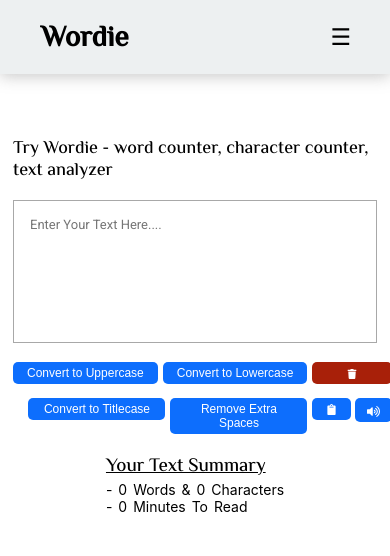
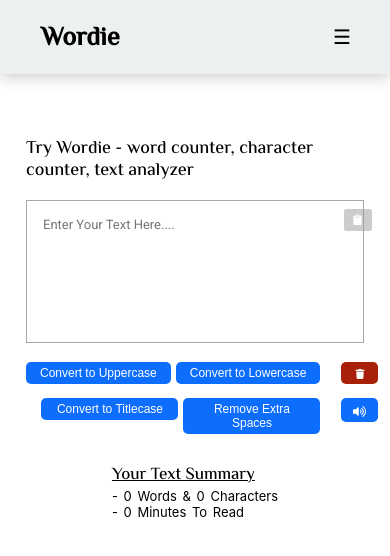
Before and after one commit to BasitKhan03/Wordie, a React (Create React App) app: page /#/ in a window 390 px wide. Shown: the top 556 px of the page. Built offline with nearby package versions, Linux system fonts and the light colour scheme; a web font is replaced by a local one.

Commit message:
New changes

```diff
--- a/src/components/About/About.js
+++ b/src/components/About/About.js
@@ -63,7 +63,7 @@ export default function About(props) {
       </div>
 
       <div className={styles.row2}>
-        <button className={`${styles.Btn} ${props.mode ? styles.btnDarkMode : null}`}>{props.mode ? 'Light Mode' : 'Dark Mode'}</button>
+        <button className={`${styles.Btn} ${props.mode ? styles.btnDarkMode : null}`}>Connect</button>
       </div>
     </section>
   )
--- a/src/components/About/About.module.css
+++ b/src/components/About/About.module.css
@@ -2,7 +2,7 @@
 @import url('https://fonts.googleapis.com/css2?family=Roboto&display=swap');
 @import url('https://fonts.googleapis.com/css2?family=El+Messiri:wght@500&display=swap');
 
-*{
+* {
     padding: 0;
     margin: 0;
     box-sizing: border-box;
@@ -13,12 +13,12 @@
     width: 100vw;
 } */
 
-p{
+p {
     word-spacing: 2px;
     text-transform: capitalize;
 }
 
-.mainText{
+.mainText {
     color: black;
     font-family: 'El Messiri', sans-serif;
     font-weight: 500;
@@ -28,7 +28,7 @@ p{
     padding-top: 35px;
 }
 
-.subText{
+.subText {
     color: black;
     font-family: "Raleway", sans-serif;
     position: relative;
@@ -40,11 +40,11 @@ p{
     text-align: justify;
 }
 
-.subText2{
+.subText2 {
     margin-top: -20px;
 }
 
-.Btn{
+.Btn {
     font-family: 'Mukta Mahee', sans-serif;
     font-size: 15px;
     font-weight: 500;
@@ -54,34 +54,181 @@ p{
     border: none;
     border-radius: 5px;
     cursor: pointer;
-    transition:all 0.3s ease 0s;
+    transition: all 0.3s ease 0s;
     margin: 0 128px;
 }
 
-.Btn:hover{
+.Btn:hover {
     background-color: rgb(62, 64, 186);
     box-shadow: 0 0 4px rgb(83, 85, 227);
 }
 
-.row2{
+.row2 {
     margin-top: -8px;
 }
 
 /* #----| Dark Mode |----# */
 
-.bgDarkMode{
+.bgDarkMode {
     background-color: #121212;
 }
 
-.textDarkMode{
+.textDarkMode {
     color: #F2F2F2;
 }
 
-.headingDarkMode{
+.headingDarkMode {
     color: white;
 }
 
-.btnDarkMode{
+.btnDarkMode {
     background-color: rgb(96, 98, 225);
     color: #F2F2F2;
 }
+
+/* #----| Responsive Design |----# */
+
+@media only screen and (max-width: 875px) {
+    .mainText {
+        font-size: 29px;
+    }
+
+    .subText {
+        font-size: 16px;
+        margin: 20px 120px;
+    }
+
+    .Btn {
+        margin: 0 118px;
+        margin-top: 25px;
+        margin-bottom: 50px;
+    }
+}
+
+@media only screen and (max-width: 750px) {
+    .mainText {
+        font-size: 28px;
+    }
+
+    .subText {
+        font-size: 16px;
+        margin: 20px 100px;
+    }
+
+    .Btn {
+        margin: 0 98px;
+        margin-top: 25px;
+        margin-bottom: 50px;
+    }
+}
+
+@media only screen and (max-width: 650px) {
+    .mainText {
+        font-size: 27px;
+    }
+
+    .subText {
+        font-size: 15px;
+        margin: 20px 90px;
+    }
+
+    .Btn {
+        margin: 0 88px;
+        margin-top: 25px;
+        margin-bottom: 50px;
+    }
+}
+
+@media only screen and (max-width: 615px) {
+    .mainText {
+        font-size: 27px;
+    }
+
+    .subText {
+        font-size: 15px;
+        margin: 20px 80px;
+    }
+
+    .Btn {
+        margin: 0 78px;
+        margin-top: 25px;
+        margin-bottom: 50px;
+    }
+}
+
+@media only screen and (max-width: 580px) {
+    .mainText {
+        font-size: 27px;
+    }
+
+    .subText {
+        font-size: 15px;
+        margin: 20px 70px;
+    }
+
+    .Btn {
+        margin: 0 68px;
+        margin-top: 25px;
+        margin-bottom: 50px;
+    }
+}
+
+@media only screen and (max-width: 555px) {
+    .mainText {
+        font-size: 27px;
+        line-height: 45px;
+    }
+
+    .subText {
+        font-size: 15px;
+        margin: 20px 60px;
+        line-height: 1.3;
+    }
+
+    .Btn {
+        font-size: 14px;
+        margin: 0 58px;
+        margin-top: 25px;
+        margin-bottom: 50px;
+    }
+}
+
+@media only screen and (max-width: 450px) {
+    .mainText {
+        font-size: 25px;
+        line-height: 40px;
+    }
+
+    .subText {
+        font-size: 14px;
+        margin: 20px 50px;
+        line-height: 1.3;
+    }
+
+    .Btn {
+        font-size: 14px;
+        margin: 0 48px;
+        margin-top: 25px;
+        margin-bottom: 50px;
+    }
+}
+
+@media only screen and (max-width: 390px) {
+    .mainText {
+        font-size: 25px;
+        line-height: 40px;
+    }
+
+    .subText {
+        font-size: 14px;
+        margin: 20px 50px;
+        line-height: 1.3;
+    }
+
+    .Btn {
+        font-size: 14px;
+        margin: 0 48px;
+        margin-top: 25px;
+        margin-bottom: 50px;
+    }
+}
--- a/src/components/Alert/Alert.css
+++ b/src/components/Alert/Alert.css
@@ -142,3 +142,27 @@
     top: 2px;
     margin-right: 4px;
 }
+
+/* #----| Responsive Design |----# */
+
+@media only screen and (max-width: 615px) {
+    .alert {
+        font-size: 13px;
+        padding-top: 0.8rem;
+    }
+}
+
+@media only screen and (max-width: 425px) {
+    .alert {
+        font-size: 12px;
+        padding: 0.6rem 2.2rem;
+        padding-top: 0.6rem;
+    }
+
+    .alertIcon {
+        font-size: 13px;
+        position: relative;
+        top: 2px;
+        margin-right: 4px;
+    }
+}
--- a/src/components/Navbar/Navbar.css
+++ b/src/components/Navbar/Navbar.css
@@ -236,11 +236,11 @@ input[type=checkbox]:checked~.menuStyle {
         position: relative;
         top: 0px;
         left: -29px;
-        font-size: 16px;
+        font-size: 15px;
     }
 
     .menu li a {
-        font-size: 18px;
+        font-size: 17px;
     }
 
     .menu li:hover,
@@ -263,6 +263,61 @@ input[type=checkbox]:checked~.menuStyle {
     }
 
     .label {
-        margin: auto;
+        margin: 0px auto;
+        position: relative;
+        top: 28px;
+        left: 10px;
     }
 }
+
+@media only screen and (max-width: 425px) {
+    .logoHeading {
+        font-size: 27px;
+    }
+
+    .menu li a {
+        font-size: 16px;
+    }
+
+    .headerBtn {
+        font-size: 14px;
+    }
+
+    .menu {
+        gap: 0.30em;
+    }
+
+    .mode {
+        margin-right: 20px;
+    }
+
+    .hamburger {
+        font-size: 21px;
+    }
+}
+
+@media only screen and (max-width: 390px) {
+    .logoHeading {
+        font-size: 26px;
+    }
+
+    .menu li a {
+        font-size: 16px;
+    }
+
+    .headerBtn {
+        font-size: 14px;
+    }
+
+    .menu {
+        gap: 0.30em;
+    }
+
+    .mode {
+        margin-right: 20px;
+    }
+
+    .hamburger {
+        font-size: 20px;
+    }
+}
--- a/src/components/Textbox/Textbox.css
+++ b/src/components/Textbox/Textbox.css
@@ -1,37 +1,37 @@
 @import url('https://fonts.googleapis.com/css2?family=El+Messiri:wght@500&display=swap');
 @import url('https://fonts.googleapis.com/css2?family=Roboto&display=swap');
 
-*{
+* {
     padding: 0;
     margin: 0;
     box-sizing: border-box;
 }
 
-.textbox{
+.textbox {
     margin-top: 40px;
 }
 
-.container{
+.container {
     width: 100%;
     display: flex;
 }
 
-.box{
+.box {
     margin: auto;
 }
 
-.textbox-Heading{
+.textbox-Heading {
     font-family: 'El Messiri', sans-serif;
     font-weight: 500;
     font-size: 25px;
 }
 
-.headingDiv{
+.headingDiv {
     display: block;
     width: 100%;
 }
 
-textarea{
+textarea {
     resize: none;
     outline: none;
     border: 1px solid rgba(132, 132, 132, 0.7);
@@ -48,7 +48,7 @@ textarea:focus {
     box-shadow: 0 0 4px #719ECE;
 }
 
-.Btn{
+.Btn {
     font-family: 'Mukta Mahee', sans-serif;
     font-size: 15px;
     font-weight: 500;
@@ -62,56 +62,59 @@ textarea:focus {
     margin-top: 15px;
 }
 
-.Btn:hover{
+.Btn:hover {
     background-color: rgb(75, 78, 198);
     box-shadow: 0 0 4px rgb(83, 85, 227);
 }
 
-.lBtn, .resBtn, .tBtn{
+.lBtn,
+.resBtn,
+.tBtn {
     margin-left: 8px;
 }
 
-.clrBtn{
+.clrBtn {
     float: right;
     background-color: #a82009;
     margin-top: 10px;
 }
 
-.clrBtn:hover{
+.clrBtn:hover {
     background-color: #961d08;
     box-shadow: none;
 }
 
-.volBtn{
+.volBtn {
     float: right;
     margin: 10px;
 }
 
-.cpBtn{
+.cpBtn {
     float: right;
     margin-top: 10px;
     margin-right: 10px;
 }
 
-.volBtn:hover,.cpBtn:hover{
+.volBtn:hover,
+.cpBtn:hover {
     box-shadow: none;
 }
 
-.icon{
+.icon {
     position: relative;
     top: 3px;
 }
 
-.clrIcon{
+.clrIcon {
     font-size: 14px;
     top: 2px;
 }
 
-.clipIcon{
+.clipIcon {
     font-size: 15px;
 }
 
-.summary{
+.summary {
     margin-top: 45px;
     text-decoration: underline;
     font-size: 22px;
@@ -160,110 +163,110 @@ textarea:focus {
 /* #----| Responsive Design |----# */
 
 @media only screen and (max-width: 1070px) {
-    .textbox-Heading{
+    .textbox-Heading {
         font-size: 22px;
     }
 
-    .summary{
+    .summary {
         margin-top: 43px;
         font-size: 20px;
     }
 
-    .content{
+    .content {
         font-size: 15px;
     }
 
-    textarea{
+    textarea {
         width: 70em;
         height: 17em;
         font-size: 14px;
     }
 
-    .Btn{
+    .Btn {
         font-size: 14px;
     }
 
-    .clrIcon{
+    .clrIcon {
         font-size: 13px;
         top: 2px;
     }
 
-    .clipIcon{
+    .clipIcon {
         font-size: 14px;
         top: 2px;
     }
 }
 
 @media only screen and (max-width: 1000px) {
-    .textbox-Heading{
+    .textbox-Heading {
         font-size: 22px;
     }
 
-    .summary{
+    .summary {
         margin-top: 41px;
         font-size: 19px;
     }
 
-    .content{
+    .content {
         font-size: 14px;
     }
 
-    textarea{
+    textarea {
         width: 62em;
         height: 15em;
         font-size: 13px;
     }
 
-    .Btn{
+    .Btn {
         font-size: 14px;
     }
 
-    .clrIcon{
+    .clrIcon {
         font-size: 12px;
         top: 2px;
     }
 
-    .clipIcon{
+    .clipIcon {
         font-size: 13px;
         top: 2px;
     }
 }
 
 @media only screen and (max-width: 830px) {
-    .textbox-Heading{
+    .textbox-Heading {
         font-size: 22px;
     }
 
-    .summary{
+    .summary {
         margin-top: 47px;
         font-size: 19px;
     }
 
-    .content{
+    .content {
         font-size: 14px;
     }
 
-    textarea{
+    textarea {
         width: 55em;
         height: 15em;
         font-size: 13px;
     }
 
-    .Btn{
+    .Btn {
         font-size: 14px;
     }
 
-    .clrIcon{
+    .clrIcon {
         font-size: 12px;
         top: 1px;
     }
 
-    .clipIcon{
+    .clipIcon {
         font-size: 13px;
         top: 1px;
     }
 
-    .tBtn{
+    .tBtn {
         position: absolute;
         top: 419px;
         width: 155px;
@@ -272,40 +275,40 @@ textarea:focus {
 }
 
 @media only screen and (max-width: 750px) {
-    .textbox-Heading{
+    .textbox-Heading {
         font-size: 22px;
     }
 
-    .summary{
+    .summary {
         margin-top: 47px;
         font-size: 19px;
     }
 
-    .content{
+    .content {
         font-size: 14px;
     }
 
-    textarea{
+    textarea {
         width: 50em;
         height: 15em;
         font-size: 13px;
     }
 
-    .Btn{
+    .Btn {
         font-size: 14px;
     }
 
-    .clrIcon{
+    .clrIcon {
         font-size: 12px;
         top: 1px;
     }
 
-    .clipIcon{
+    .clipIcon {
         font-size: 13px;
         top: 1px;
     }
 
-    .tBtn{
+    .tBtn {
         position: absolute;
         top: 419px;
         width: 155px;
@@ -314,47 +317,47 @@ textarea:focus {
 }
 
 @media only screen and (max-width: 685px) {
-    .textbox-Heading{
+    .textbox-Heading {
         font-size: 22px;
     }
 
-    .summary{
+    .summary {
         margin-top: 68px;
         font-size: 19px;
     }
 
-    .content{
+    .content {
         font-size: 14px;
     }
 
-    textarea{
+    textarea {
         width: 45em;
         height: 15em;
         font-size: 13px;
     }
 
-    .Btn{
+    .Btn {
         font-size: 14px;
     }
 
-    .clrIcon{
+    .clrIcon {
         font-size: 12px;
         top: 1px;
     }
 
-    .clipIcon{
+    .clipIcon {
         font-size: 13px;
         top: 1px;
     }
 
-    .tBtn{
+    .tBtn {
         position: absolute;
         top: 419px;
         width: 155px;
         margin-left: -318px;
     }
 
-    .resBtn{
+    .resBtn {
         position: absolute;
         top: 419px;
         margin-left: -154px;
@@ -363,47 +366,47 @@ textarea:focus {
 }
 
 @media only screen and (max-width: 615px) {
-    .textbox-Heading{
+    .textbox-Heading {
         font-size: 21px;
     }
 
-    .summary{
+    .summary {
         margin-top: 68px;
         font-size: 19px;
     }
 
-    .content{
+    .content {
         font-size: 14px;
     }
 
-    textarea{
+    textarea {
         width: 42em;
         height: 14em;
         font-size: 13px;
     }
 
-    .Btn{
+    .Btn {
         font-size: 13px;
     }
 
-    .clrIcon{
+    .clrIcon {
         font-size: 12px;
         top: 2px;
     }
 
-    .clipIcon{
+    .clipIcon {
         font-size: 13px;
         top: 2px;
     }
 
-    .tBtn{
+    .tBtn {
         position: absolute;
         top: 404px;
         width: 147px;
         margin-left: -300px;
     }
 
-    .resBtn{
+    .resBtn {
         position: absolute;
         top: 404px;
         margin-left: -146px;
@@ -412,47 +415,47 @@ textarea:focus {
 }
 
 @media only screen and (max-width: 580px) {
-    .textbox-Heading{
+    .textbox-Heading {
         font-size: 20px;
     }
 
-    .summary{
+    .summary {
         margin-top: 68px;
         font-size: 19px;
     }
 
-    .content{
+    .content {
         font-size: 14px;
     }
 
-    textarea{
+    textarea {
         width: 40em;
         height: 13em;
         font-size: 13px;
     }
 
-    .Btn{
+    .Btn {
         font-size: 13px;
     }
 
-    .clrIcon{
+    .clrIcon {
         font-size: 12px;
         top: 2px;
     }
 
-    .clipIcon{
+    .clipIcon {
         font-size: 13px;
         top: 2px;
     }
 
-    .tBtn{
+    .tBtn {
         position: absolute;
         top: 390px;
         width: 147px;
         margin-left: -300px;
     }
 
-    .resBtn{
+    .resBtn {
         position: absolute;
         top: 390px;
         margin-left: -146px;
@@ -461,51 +464,51 @@ textarea:focus {
 }
 
 @media only screen and (max-width: 555px) {
-    .textbox-Heading{
+    .textbox-Heading {
         font-size: 19px;
     }
 
-    .summary{
+    .summary {
         margin-top: 68px;
         font-size: 19px;
     }
 
-    .content{
+    .content {
         font-size: 14px;
     }
 
-    textarea{
+    textarea {
         width: 38em;
         height: 13em;
         font-size: 13px;
     }
 
-    .Btn{
+    .Btn {
         font-size: 13px;
     }
 
-    .clrIcon{
+    .clrIcon {
         font-size: 11px;
         top: 2px;
     }
 
-    .clipIcon{
+    .clipIcon {
         font-size: 12px;
         top: 2px;
     }
 
-    .volIcon{
+    .volIcon {
         font-size: 13px;
     }
 
-    .tBtn{
+    .tBtn {
         position: absolute;
         top: 386px;
         width: 147px;
         margin-left: -300px;
     }
 
-    .resBtn{
+    .resBtn {
         position: absolute;
         top: 386px;
         margin-left: -146px;
@@ -514,51 +517,51 @@ textarea:focus {
 }
 
 @media only screen and (max-width: 515px) {
-    .textbox-Heading{
+    .textbox-Heading {
         font-size: 18px;
     }
 
-    .summary{
+    .summary {
         margin-top: 68px;
         font-size: 19px;
     }
 
-    .content{
+    .content {
         font-size: 14px;
     }
 
-    textarea{
+    textarea {
         width: 35em;
         height: 13em;
         font-size: 13px;
     }
 
-    .Btn{
+    .Btn {
         font-size: 13px;
     }
 
-    .clrIcon{
+    .clrIcon {
         font-size: 11px;
         top: 2px;
     }
 
-    .clipIcon{
+    .clipIcon {
         font-size: 12px;
         top: 2px;
     }
 
-    .volIcon{
+    .volIcon {
         font-size: 13px;
     }
 
-    .tBtn{
+    .tBtn {
         position: absolute;
         top: 386px;
         width: 147px;
         margin-left: -300px;
     }
 
-    .resBtn{
+    .resBtn {
         position: absolute;
         top: 386px;
         margin-left: -146px;
@@ -567,11 +570,7 @@ textarea:focus {
 }
 
 @media only screen and (max-width: 480px) {
-    .textbox-Heading{
-        font-size: 19px;
-    }
-
-    .textbox-Heading1{
+    .textbox-Heading1 {
         font-size: 18px;
         width: 90%;
         line-height: 1.2;
@@ -579,67 +578,67 @@ textarea:focus {
         margin-right: -100px;
     }
 
-    .summary{
+    .summary {
         margin-top: 68px;
-        font-size: 19px;
+        font-size: 17px;
     }
 
-    .content{
-        font-size: 14px;
+    .content {
+        font-size: 13px;
     }
 
-    textarea{
+    textarea {
         width: 32em;
         height: 13em;
         font-size: 13px;
     }
 
-    .Btn{
+    .Btn {
         font-size: 13px;
     }
 
-    .clrIcon{
+    .clrIcon {
         font-size: 11px;
         top: 2px;
     }
 
-    .clipIcon{
+    .clipIcon {
         font-size: 12px;
         top: 2px;
     }
 
-    .volIcon{
+    .volIcon {
         font-size: 13px;
     }
 
-    .tBtn{
+    .tBtn {
         position: absolute;
         top: 408px;
         width: 147px;
         margin-left: -300px;
     }
 
-    .resBtn{
+    .resBtn {
         position: absolute;
         top: 408px;
         margin-left: -146px;
         width: 146px;
     }
 
-    .clrBtn{
+    .clrBtn {
         position: absolute;
         top: 378px;
         margin-left: 30px;
         width: 86px;
     }
 
-    .volBtn{
+    .volBtn {
         position: absolute;
         top: 413px;
         margin-left: 75px;
     }
 
-    .cpBtn{
+    .cpBtn {
         position: absolute;
         top: 413px;
         margin-left: 30px;
@@ -647,11 +646,7 @@ textarea:focus {
 }
 
 @media only screen and (max-width: 450px) {
-    .textbox-Heading{
-        font-size: 19px;
-    }
-
-    .textbox-Heading1{
+    .textbox-Heading1 {
         font-size: 18px;
         width: 99%;
         line-height: 1.2;
@@ -659,67 +654,67 @@ textarea:focus {
         margin-right: -100px;
     }
 
-    .summary{
+    .summary {
         margin-top: 68px;
-        font-size: 19px;
+        font-size: 17px;
     }
 
-    .content{
-        font-size: 14px;
+    .content {
+        font-size: 13px;
     }
 
-    textarea{
+    textarea {
         width: 30em;
         height: 11em;
         font-size: 13px;
     }
 
-    .Btn{
+    .Btn {
         font-size: 13px;
     }
 
-    .clrIcon{
+    .clrIcon {
         font-size: 11px;
         top: 2px;
     }
 
-    .clipIcon{
+    .clipIcon {
         font-size: 12px;
         top: 2px;
     }
 
-    .volIcon{
+    .volIcon {
         font-size: 13px;
     }
 
-    .tBtn{
+    .tBtn {
         position: absolute;
         top: 383px;
         width: 147px;
         margin-left: -300px;
     }
 
-    .resBtn{
+    .resBtn {
         position: absolute;
         top: 383px;
         margin-left: -146px;
         width: 146px;
     }
 
-    .clrBtn{
+    .clrBtn {
         position: absolute;
         top: 352px;
         margin-left: 8px;
         width: 84px;
     }
 
-    .volBtn{
+    .volBtn {
         position: absolute;
         top: 388px;
         margin-left: 52px;
     }
 
-    .cpBtn{
+    .cpBtn {
         position: absolute;
         top: 388px;
         margin-left: 8px;
@@ -727,11 +722,7 @@ textarea:focus {
 }
 
 @media only screen and (max-width: 425px) {
-    .textbox-Heading{
-        font-size: 19px;
-    }
-
-    .textbox-Heading1{
+    .textbox-Heading1 {
         font-size: 18px;
         width: 99%;
         line-height: 1.2;
@@ -739,75 +730,258 @@ textarea:focus {
         margin-right: -100px;
     }
 
-    .summary{
+    .summary {
         margin-top: 68px;
-        font-size: 19px;
+        font-size: 17px;
     }
 
-    .content{
-        font-size: 14px;
+    .content {
+        font-size: 13px;
     }
 
-    textarea{
+    textarea {
         width: 28em;
         height: 11em;
         font-size: 13px;
     }
 
-    .Btn{
+    .Btn {
         font-size: 12px;
     }
 
-    .clrIcon{
+    .clrIcon {
         font-size: 10px;
         top: 2px;
     }
 
-    .clipIcon{
+    .clipIcon {
         font-size: 11px;
         top: 2px;
     }
 
-    .volIcon{
+    .volIcon {
         font-size: 13px;
         left: -2px;
     }
 
-    .lBtn{
+    .lBtn {
         margin-left: 5px;
     }
 
-    .tBtn{
+    .tBtn {
         position: absolute;
         top: 383px;
         width: 137px;
         margin-left: -279px;
     }
 
-    .resBtn{
+    .resBtn {
         position: absolute;
         top: 383px;
         margin-left: -137px;
         width: 137px;
     }
 
-    .clrBtn{
+    .clrBtn {
         position: absolute;
         top: 352px;
         margin-left: 5px;
         width: 80px;
     }
 
-    .volBtn{
+    .volBtn {
         position: absolute;
         top: 388px;
         margin-left: 48px;
         width: 37px;
     }
 
-    .cpBtn{
+    .cpBtn {
         position: absolute;
         top: 388px;
         margin-left: 5px;
     }
 }
+
+@media only screen and (max-width: 390px) {
+    .textbox-Heading1 {
+        font-size: 18px;
+        width: 90%;
+        line-height: 1.2;
+        margin-bottom: 10px;
+        margin-right: -123px;
+    }
+
+    .summary {
+        margin-top: 78px;
+        font-size: 17px;
+    }
+
+    .content {
+        font-size: 13px;
+    }
+
+    textarea {
+        width: 26em;
+        height: 11em;
+        font-size: 13px;
+    }
+
+    .Btn {
+        font-size: 12px;
+    }
+
+    .clrIcon {
+        font-size: 10px;
+        top: 2px;
+    }
+
+    .clipIcon {
+        font-size: 11px;
+        top: 1px;
+        left: -6px;
+    }
+
+    .volIcon {
+        font-size: 13px;
+        left: -2px;
+    }
+
+    .tBtn {
+        position: absolute;
+        top: 383px;
+        width: 137px;
+        margin-left: -279px;
+    }
+
+    .resBtn {
+        position: absolute;
+        top: 383px;
+        margin-left: -137px;
+        width: 137px;
+    }
+
+    .clrBtn {
+        position: absolute;
+        top: 352px;
+        margin-left: 21px;
+        width: 37px;
+    }
+
+    .volBtn {
+        position: absolute;
+        top: 388px;
+        margin-left: 21px;
+        width: 37px;
+    }
+
+    .cpBtn {
+        position: absolute;
+        top: 199px;
+        margin-left: 24px;
+        width: 28px;
+        border-radius: 2px;
+        background-color: rgba(154, 154, 154, 0.5);
+    }
+
+    .cpBtn:hover {
+        background-color: gba(154, 154, 154, 0.7);
+        box-shadow: 0 0 4px rgba(132, 132, 132, 0.7);
+    }
+
+    textarea {
+        padding-right: 40px;
+    }
+}
+
+@media only screen and (max-width: 360px) {
+    .textbox-Heading1 {
+        font-size: 18px;
+        width: 90%;
+        line-height: 1.2;
+        margin-bottom: 10px;
+        margin-right: -200px;
+    }
+
+    .summary {
+        margin-top: 78px;
+        font-size: 17px;
+    }
+
+    .content {
+        font-size: 13px;
+    }
+
+    textarea {
+        width: 24em;
+        height: 11em;
+        font-size: 13px;
+    }
+
+    .Btn {
+        font-size: 12px;
+    }
+
+    .clrIcon {
+        font-size: 10px;
+        top: 2px;
+        left: -4px;
+    }
+
+    .clipIcon {
+        font-size: 11px;
+        top: 1px;
+        left: -6px;
+    }
+
+    .volIcon {
+        font-size: 12px;
+        left: -5px;
+    }
+
+    .tBtn {
+        position: absolute;
+        top: 383px;
+        width: 137px;
+        margin-left: -279px;
+    }
+
+    .resBtn {
+        position: absolute;
+        top: 383px;
+        margin-left: -137px;
+        width: 137px;
+    }
+
+    .clrBtn {
+        position: absolute;
+        top: 352px;
+        margin-left: 5px;
+        width: 30px;
+    }
+
+    .volBtn {
+        position: absolute;
+        top: 388px;
+        margin-left: 5px;
+        width: 30px;
+    }
+
+    .cpBtn {
+        position: absolute;
+        top: 199px;
+        margin-left: -2px;
+        width: 28px;
+        border-radius: 2px;
+        background-color: rgba(154, 154, 154, 0.5);
+    }
+
+    .cpBtn:hover {
+        background-color: gba(154, 154, 154, 0.7);
+        box-shadow: 0 0 4px rgba(132, 132, 132, 0.7);
+    }
+
+    textarea {
+        padding-right: 40px;
+    }
+}
--- a/src/components/Textbox/Textbox.js
+++ b/src/components/Textbox/Textbox.js
@@ -137,7 +137,7 @@ export default function Textbox(props) {
 
       <div className="container">
         <div className={`box ${txtStyle}`}>
-          <h2 className='textbox-Heading textbox-Heading2 summary'>Your Text Summary</h2>
+          <h2 className='textbox-Heading summary'>Your Text Summary</h2>
           <div className="content">
             <p>- {text.split(" ").filter((word) => { return word.length !== 0 }).length} words & {text.length} characters</p>
             <p>- {0.008 * (text.split(" ").filter((word) => { return word.length !== 0 }).length)} minutes to read</p>
```
